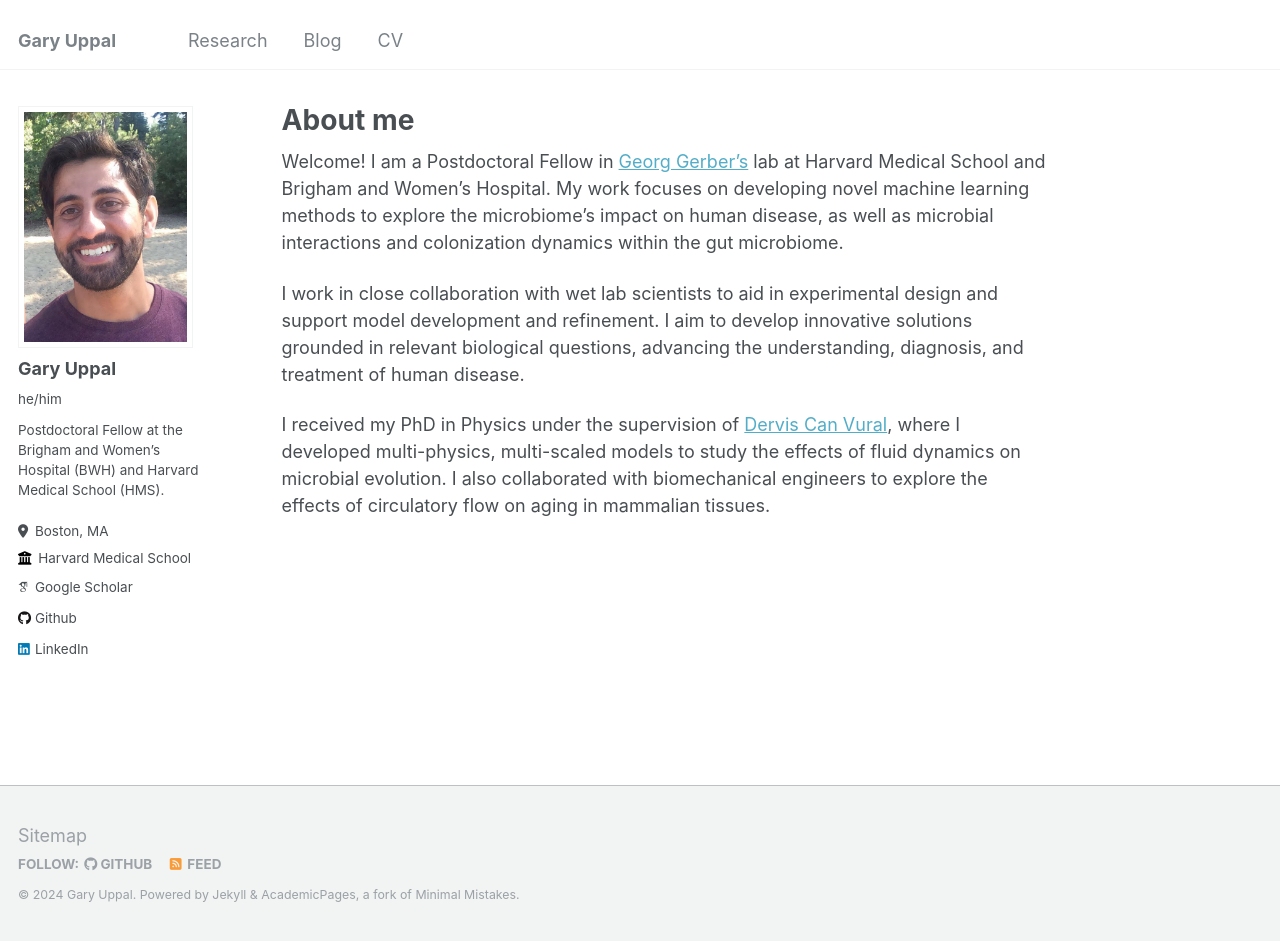
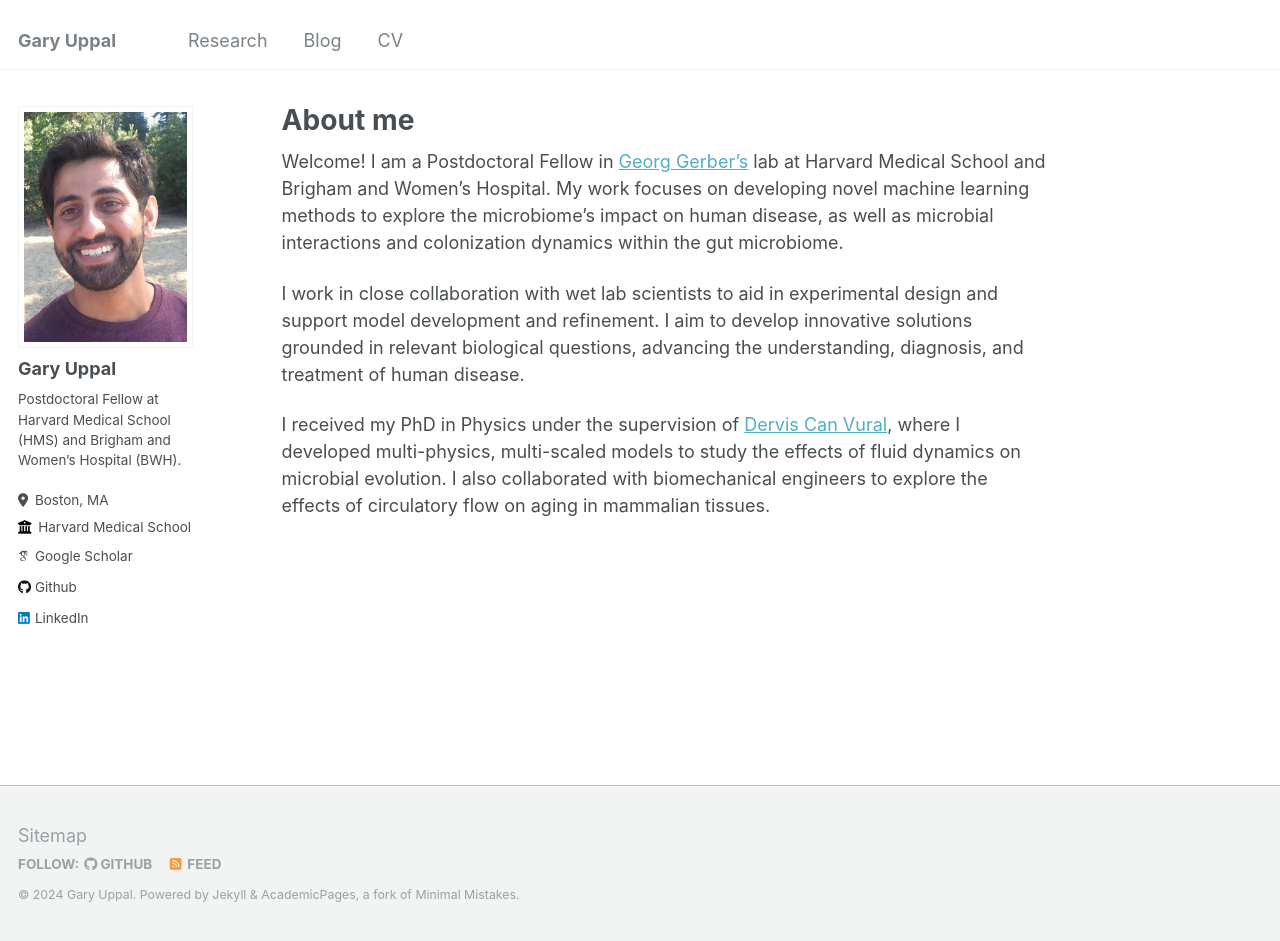
Before and after one commit to garyuppal/garyuppal.github.io, a Jekyll site: the page built from _pages/about.md, in a window 1280 px wide and 941 px high. Built offline with Jekyll 4.4.1, drawn with Linux system fonts in a browser that asks for light colours; some web fonts are replaced.

Commit message:
update config

```diff
--- a/_config.yml
+++ b/_config.yml
@@ -23,8 +23,8 @@ author:
   # Biographic information
   avatar           : "profile.png"
   name             : "Gary Uppal"
-  pronouns         : "he/him"
-  bio              : "Postdoctoral Fellow at the Brigham and Women’s Hospital (BWH) and Harvard Medical School (HMS)."
+  pronouns         : # "he/him"
+  bio              : "Postdoctoral Fellow at Harvard Medical School (HMS) and Brigham and Women’s Hospital (BWH)."
   location         : "Boston, MA"
   employer         : "Harvard Medical School"
   uri              : # https://garyuppal.github.io
```
